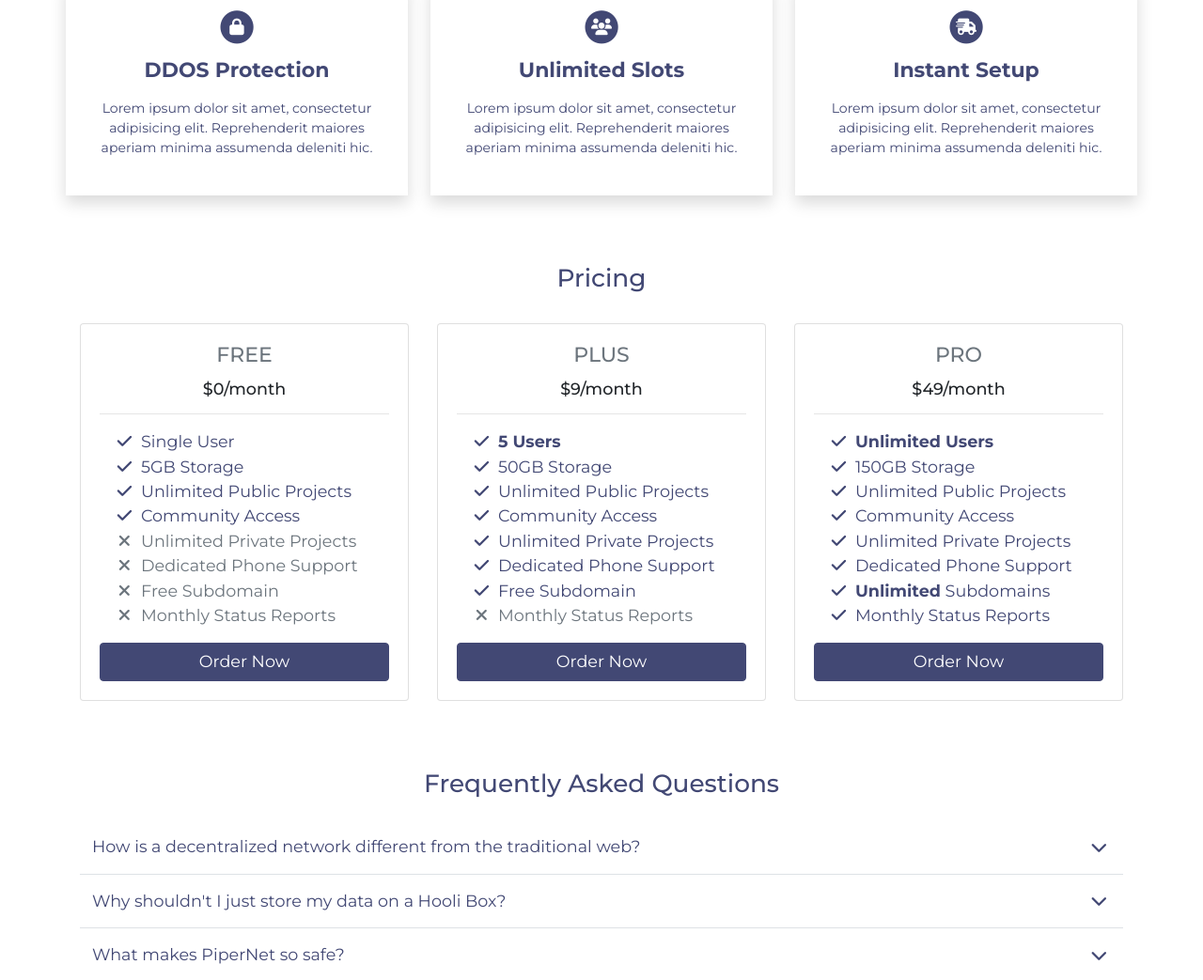
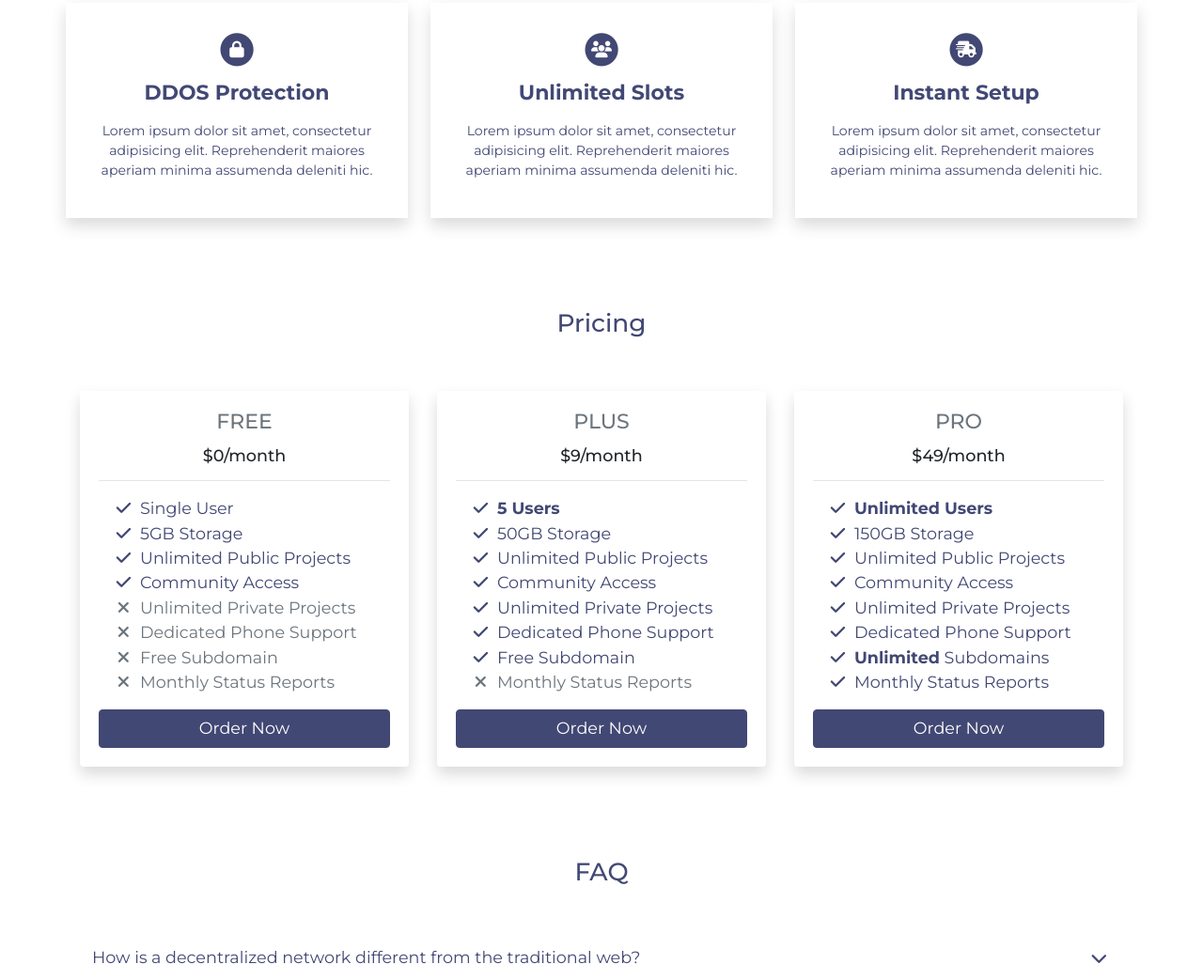
Before and after one commit to ckippen/capsulehost, a website: page index.html in a window 1280 px wide. Shown: the part 867-1910 px from the top of the page at 94% size. Drawn offline with nearby package versions, Linux system fonts and the light colour scheme.

Commit message:
box-shadow limit testing

```diff
--- a/index.html
+++ b/index.html
@@ -15,7 +15,7 @@
   <body>
 
     <!-- Nav -->
-    <nav class="navbar navbar-expand-lg navbar-light py-4">
+    <nav class="navbar navbar-expand-lg navbar-light py-4 shadow">
       <div class="container">
         <a class="navbar-brand text-indigo font-weight-bolder" href="#">CapsuleHost</a>
         <button class="navbar-toggler" type="button" data-toggle="collapse" data-target="#navbarSupportedContent" aria-controls="navbarSupportedContent" aria-expanded="false" aria-label="Toggle navigation">
@@ -61,14 +61,14 @@
       <div class="container text-center">
         <h1 class="font-weight-bold my-4">Powerful Minecraft Servers</h1>
         <p class="lead m-0">Our high performance servers are perfect for your vanilla or modpack experience at an affordable price.</p>
-        <a href="#pricing" class="btn btn-indigo my-4">View pricing</a>
+        <a href="#pricing" class="btn btn-indigo mt-4 shadow">View pricing</a>
       </div>
     </div>
 
     <!-- Features -->
     <section class="features text-center text-indigo pb-5">
       <div class="container">
-        <h4 class="text-indigo text-center py-4">Features</h2>
+        <h4 class="text-indigo text-center py-5">Features</h2>
         <div class="row">
           <div class="col mr-4 p-4 shadow">
             <span class="fa-stack fa-1x text-indigo m-2">
@@ -145,11 +145,11 @@
     <!-- Pricing -->
     <section class="pricing pb-5" id="pricing">
       <div class="container">
-        <h4 class="text-indigo text-center py-4">Pricing</h2>
+        <h4 class="text-indigo text-center py-5">Pricing</h2>
         <div class="row">
           <!-- Free Tier -->
           <div class="col-lg-4">
-            <div class="card mb-5 mb-lg-0">
+            <div class="card mb-5 mb-lg-0 border-0 shadow">
               <div class="card-body">
                 <h5 class="card-title text-muted text-uppercase text-center">Free</h5>
                 <h6 class="card-price text-center">$0<span class="period">/month</span></h6>
@@ -170,7 +170,7 @@
           </div>
           <!-- Plus Tier -->
           <div class="col-lg-4">
-            <div class="card mb-5 mb-lg-0">
+            <div class="card mb-5 mb-lg-0 border-0 shadow">
               <div class="card-body">
                 <h5 class="card-title text-muted text-uppercase text-center">Plus</h5>
                 <h6 class="card-price text-center">$9<span class="period">/month</span></h6>
@@ -191,7 +191,7 @@
           </div>
           <!-- Pro Tier -->
           <div class="col-lg-4">
-            <div class="card">
+            <div class="card border-0 shadow">
               <div class="card-body">
                 <h5 class="card-title text-muted text-uppercase text-center">Pro</h5>
                 <h6 class="card-price text-center">$49<span class="period">/month</span></h6>
@@ -217,7 +217,7 @@
     <!-- FAQ -->
     <section data-section-id="1" data-category="faqs" data-component-id="2c0d_9_01_awz" class="pb-5">
         <div class="container">
-          <h4 class="text-indigo text-center py-4" data-config-id="header">Frequently Asked Questions</h2>
+          <h4 class="text-indigo text-center py-5" data-config-id="header">FAQ</h2>
           <div class="accordion" id="faq-01" data-config-id="faq">
             <div class="mb-2 border-bottom">
               <h5 id="faq-heading1-01">
```
